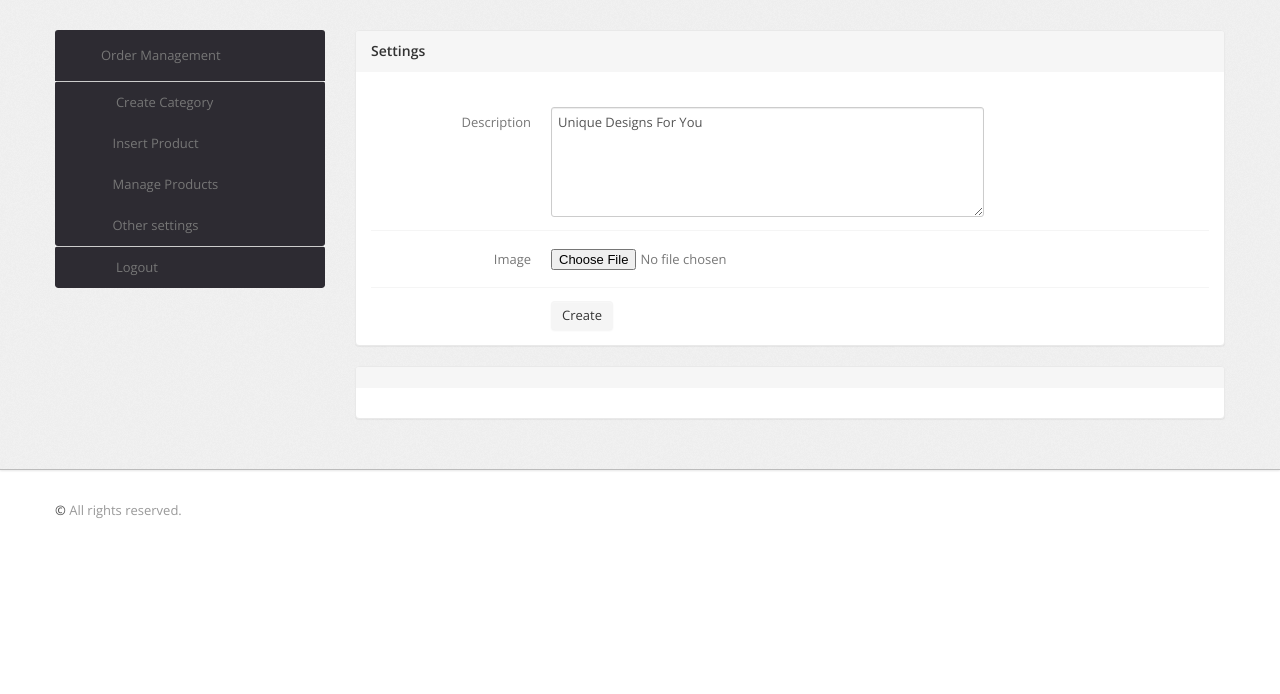
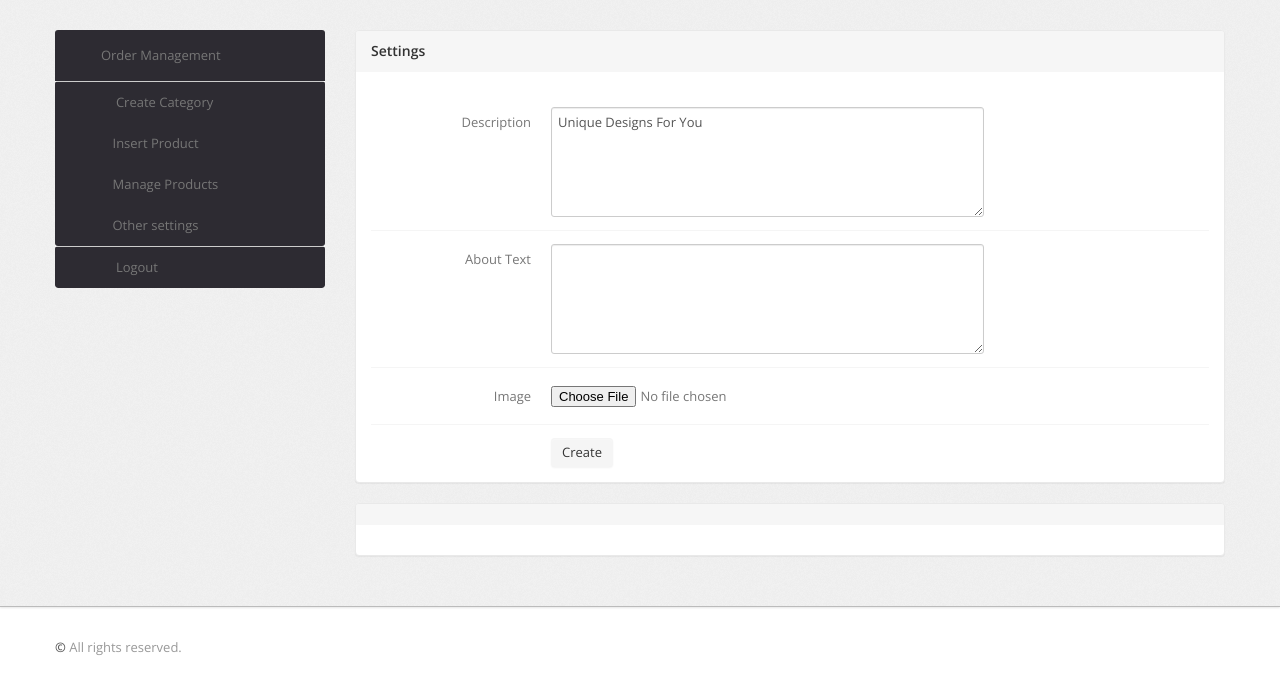
Before and after one commit to Shubhend/decoryn, a PHP site: page /admin/other.php in a window 1280 px wide. Shown: the part 61-755 px from the top of the page. Run offline with PHP 8.4, Linux system fonts and the light colour scheme; a user stored in the database is signed in; data comes from the database, SQL or seed files in the repository; data that the repository does not hold is empty; some web fonts are replaced.

Commit message:
[s] update4

```diff
--- a/admin/other.php
+++ b/admin/other.php
@@ -15,7 +15,7 @@ else{
     {
         $category=mysqli_escape_string($con,$_POST['category']);
         $description=mysqli_escape_string($con,$_POST['description']);
-
+        $about=mysqli_escape_string($con,$_POST['about']);
         $filename=mysqli_escape_string($con,rand(12,200).$_FILES["img"]["name"]);
         $supported_image = array('gif','jpg','jpeg','png');
 
@@ -30,6 +30,7 @@ else{
 
                 $sql=mysqli_query($con,"update setting set data='$description' where name='header_text'");
 
+                $sql=mysqli_query($con,"update setting set data='$about' where name='about_text'");
                 $_SESSION['msg']=" Updated Data !!";
 
 
@@ -42,7 +43,7 @@ else{
 
         }else{
             $sql=mysqli_query($con,"update setting set data='$description' where name='header_text'");
-
+            $sql=mysqli_query($con,"update setting set data='$about' where name='about_text'");
             $_SESSION['msg']="Updated !!";
         }
 
@@ -55,7 +56,7 @@ else{
 <head>
     <meta http-equiv="Content-Type" content="text/html; charset=utf-8" />
     <meta name="viewport" content="width=device-width, initial-scale=1.0">
-    <title>Admin| Category</title>
+    <title>Admin| Others</title>
     <link type="text/css" href="bootstrap/css/bootstrap.min.css" rel="stylesheet">
     <link type="text/css" href="bootstrap/css/bootstrap-responsive.min.css" rel="stylesheet">
     <link type="text/css" href="css/theme.css" rel="stylesheet">
@@ -115,6 +116,18 @@ else{
 
 
 
+                                <?php
+                                $query=mysqli_query($con,"select * from setting where name='about_text'");
+                                $row=mysqli_fetch_array($query);
+
+                                ?>
+                                <div class="control-group">
+                                    <label class="control-label" for="basicinput">About Text</label>
+                                    <div class="controls">
+                                        <textarea class="span8" name="about" rows="5"><?php echo $row['data']; ?></textarea>
+                                    </div>
+                                </div>
+
                                 <div class="control-group">
                                     <label class="control-label" for="basicinput">Image</label>
                                     <div class="controls">
```
Also changed, not shown: header.php (+10 -2 lines), index.php (+7 -1 lines).
